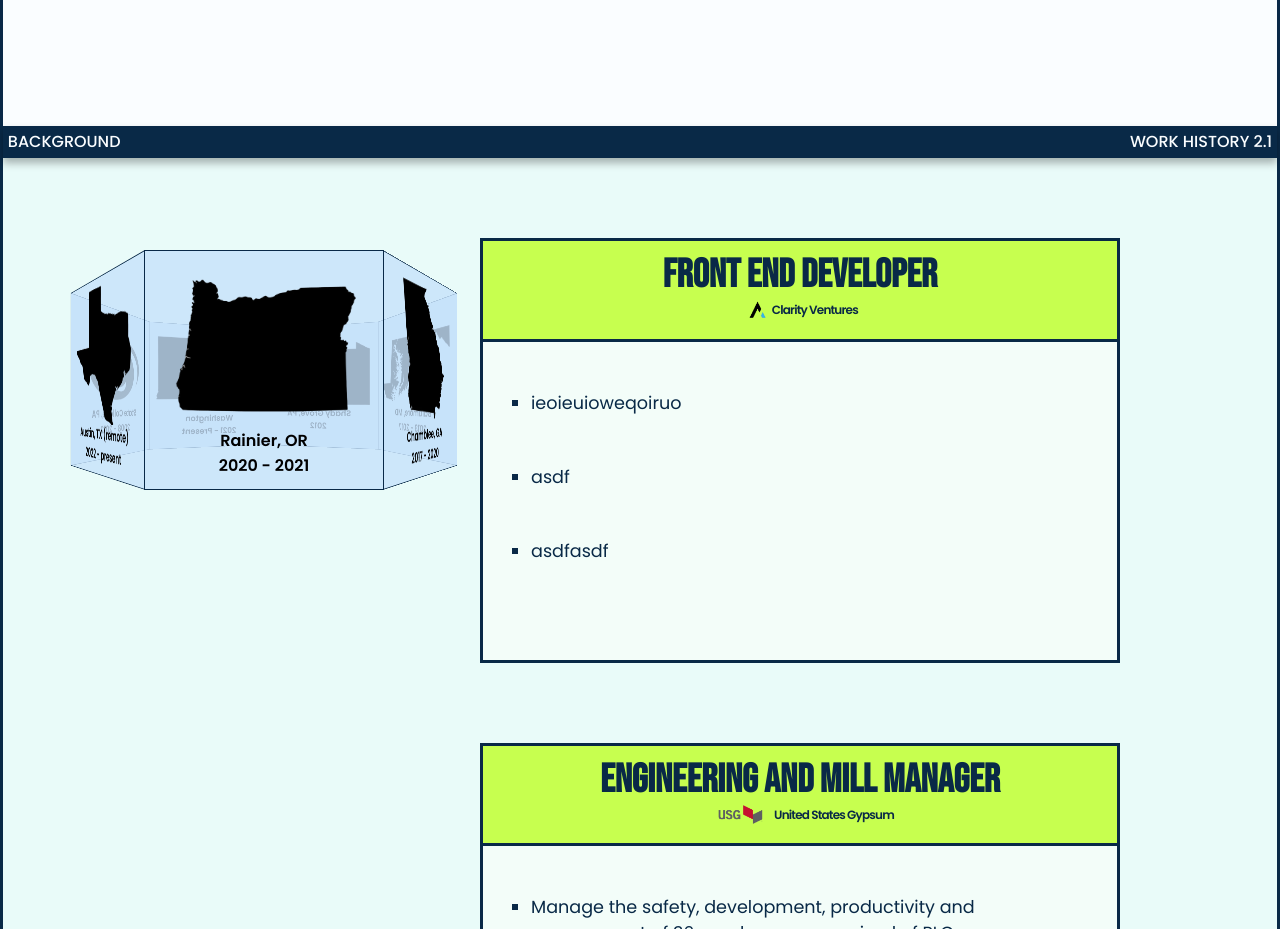
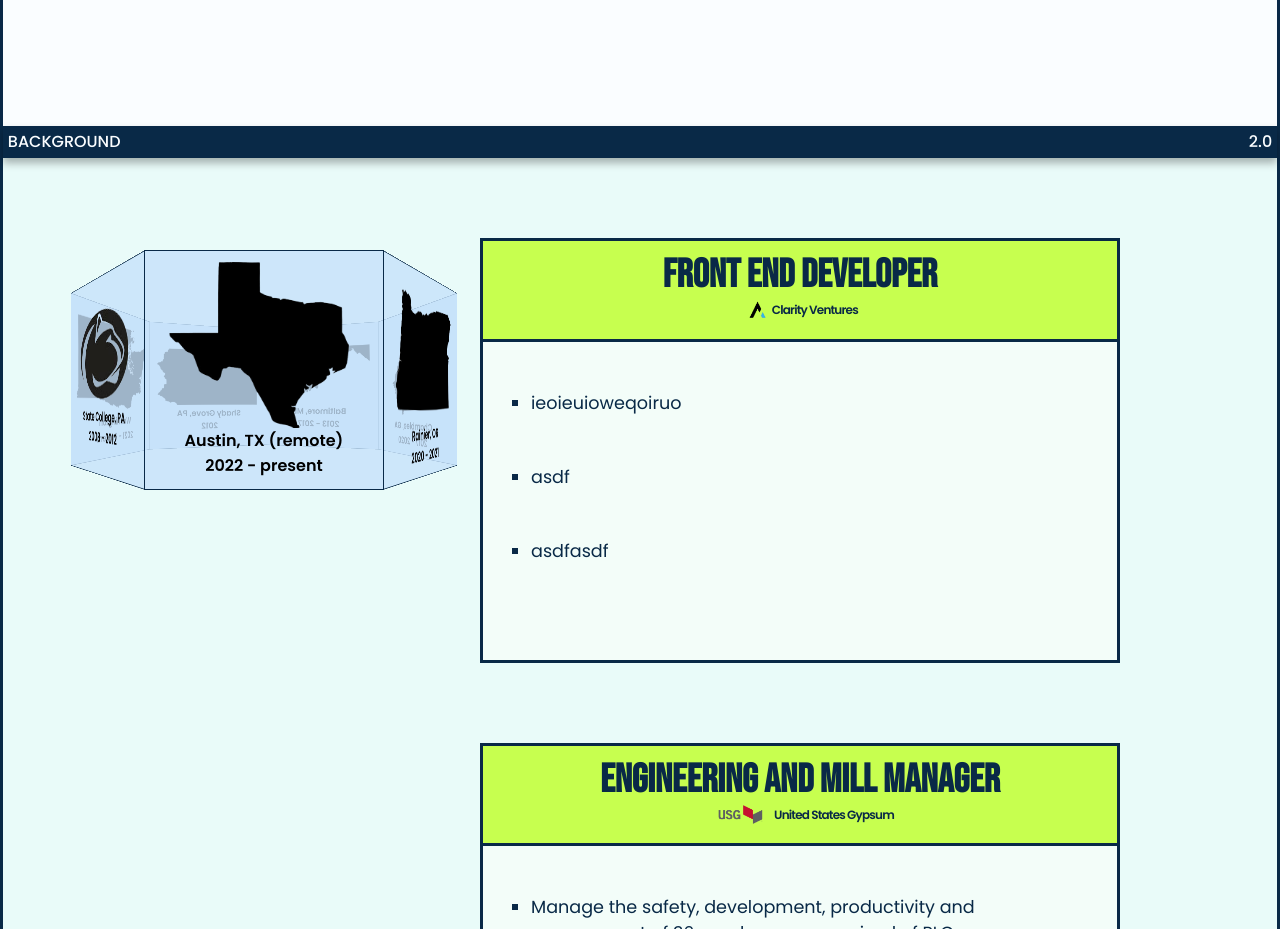
Before and after one commit to a-stepanian/portfolio, a React (Create React App) app: page / in a window 1280 px wide. Shown: the part 2940-3869 px from the top of the page. Built offline with nearby package versions, Linux system fonts and the light colour scheme.

Commit message:
Update initial 3d object state

```diff
--- a/src/components/experience/Experience.js
+++ b/src/components/experience/Experience.js
@@ -7,8 +7,8 @@ import { Job, StateCube, BigCube, School, OnlineSchool } from "../index";
 // import { GiProgression } from "react-icons/gi";
 
 const Experience = () => {
-  const [cubeFace, setCubeFace] = useState("oregon");
-  const [bigCubeFace, setBigCubeFace] = useState("oregon");
+  const [cubeFace, setCubeFace] = useState("texas");
+  const [bigCubeFace, setBigCubeFace] = useState("texas");
 
   useEffect(() => {
     const handleScroll = () => {
```
